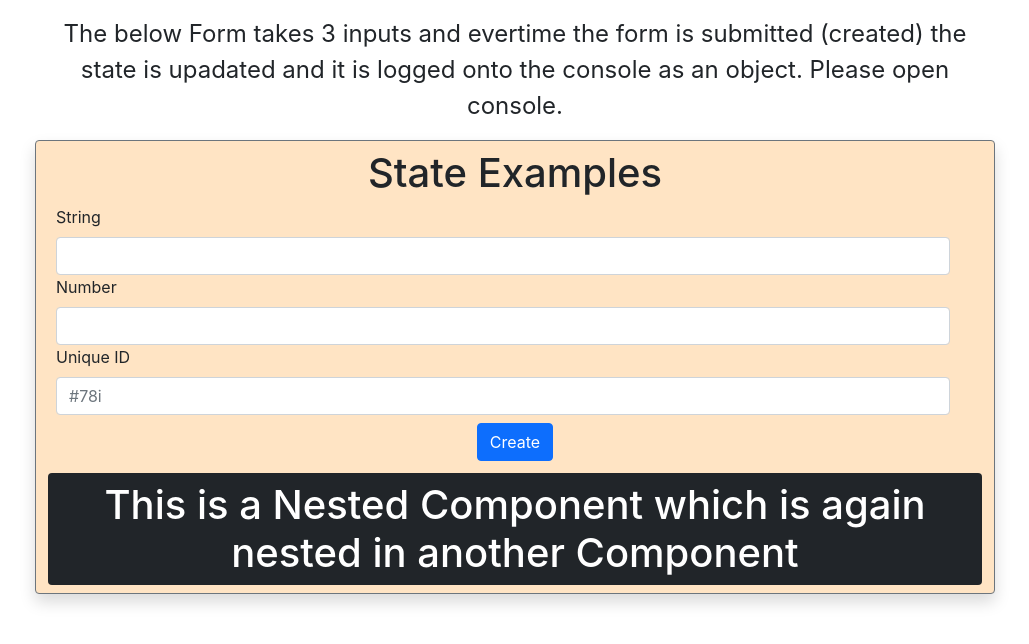
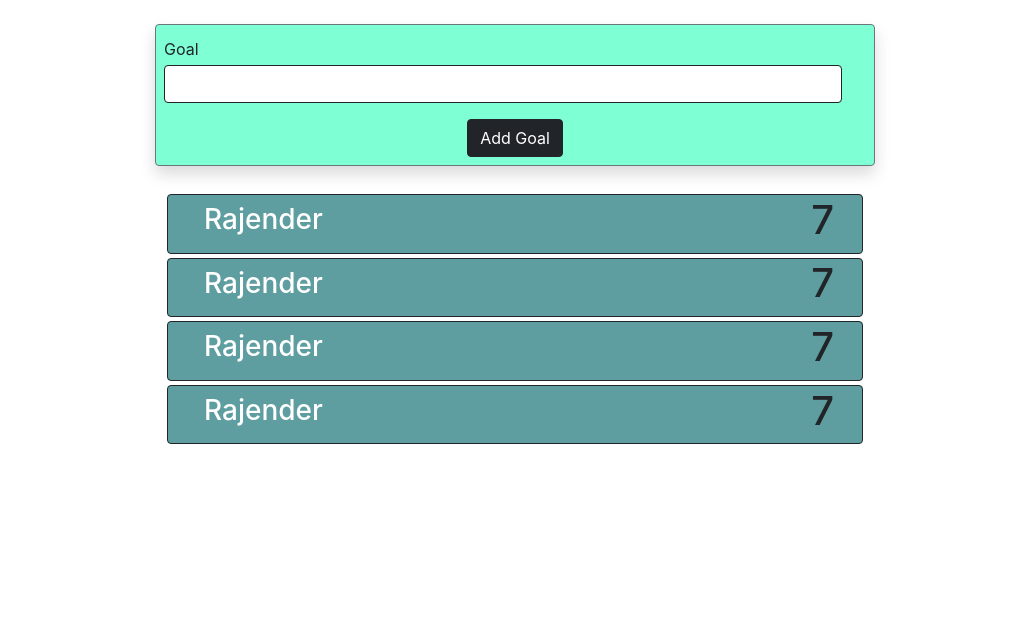
Before and after one commit to rajenderK7/react_training_practice, a React (Create React App) app: page / in a window 1280 px wide. Shown: the top 644 px of the page, without its empty margins (125-1154 px from the left). Built offline with nearby package versions, Linux system fonts and the light colour scheme.

Commit message:
stable 14/01/22

```diff
--- a/package.json
+++ b/package.json
@@ -9,6 +9,7 @@
     "react": "^17.0.2",
     "react-dom": "^17.0.2",
     "react-scripts": "5.0.0",
+    "styled-components": "^5.3.3",
     "web-vitals": "^2.1.3"
   },
   "scripts": {
--- a/src/App.js
+++ b/src/App.js
@@ -1,17 +1,17 @@
 import "./App.css";
-import Assignment2a from "./components/react-training/Assignment2a";
+import MainScreen from "./components/MainScreen";
 
 function App() {
   return (
     <div className="App">
-      {/* <MainScreen></MainScreen> */}
+      <MainScreen></MainScreen>
       {/* <Assignment1a></Assignment1a> */}
-      <p className="container w-75 para my-3" style={{ fontSize: "1.5rem" }}>
+      {/* <p className="container w-75 para my-3" style={{ fontSize: "1.5rem" }}>
         The below Form takes 3 inputs and evertime the form is submitted
         (created) the state is upadated and it is logged onto the console as an
         object. Please open console.
       </p>
-      <Assignment2a></Assignment2a>
+      <Assignment2a></Assignment2a> */}
     </div>
   );
 }
--- a/src/components/goal_form/GoalForm.js
+++ b/src/components/goal_form/GoalForm.js
@@ -3,14 +3,18 @@ import "./GoalForm.css";
 
 const GoalForm = (props) => {
   const [enteredGoal, setEnteredGoal] = useState("");
+  const [isValid, setIsValid] = useState(true);
 
   const changeGoalHandler = (event) => {
+    setIsValid(true);
     setEnteredGoal(event.target.value);
   };
 
   const formSubitHandler = (event) => {
     event.preventDefault();
-    if (enteredGoal.length === 0) {
+    if (enteredGoal.trim().length === 0) {
+      setIsValid(false);
+      setEnteredGoal("");
       return;
     }
     const newGoal = {
@@ -25,9 +29,13 @@ const GoalForm = (props) => {
     <div className="goal-form container my-4 w-75 rounded border border-secondary shadow">
       <form onSubmit={formSubitHandler}>
         <div className="p-2">
-          <label className="row py-1">Goal</label>
+          <label className={`row py-1 ${isValid ? "" : "text-danger"}`}>
+            Goal
+          </label>
           <input
-            className="row form-control border border-dark"
+            className={`row form-control border border-dark ${
+              isValid ? "" : "bg-danger"
+            }`}
             type="text"
             onChange={changeGoalHandler}
             value={enteredGoal}
```
Also changed, not shown: 1 other file (tests, documents, lock files or other folders).
